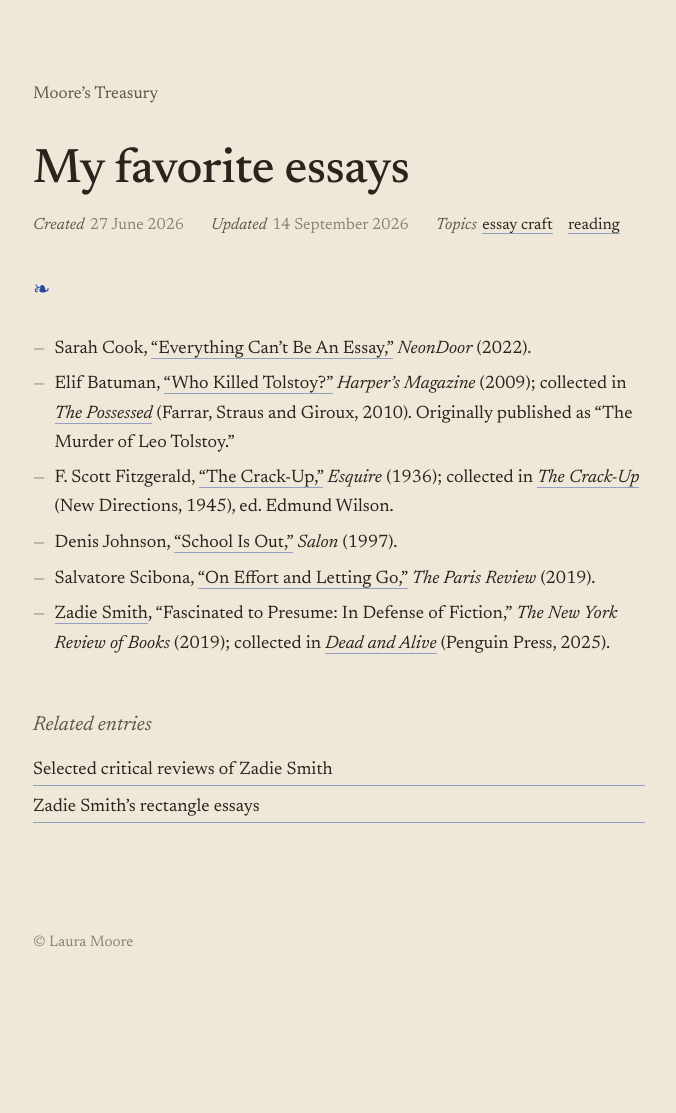
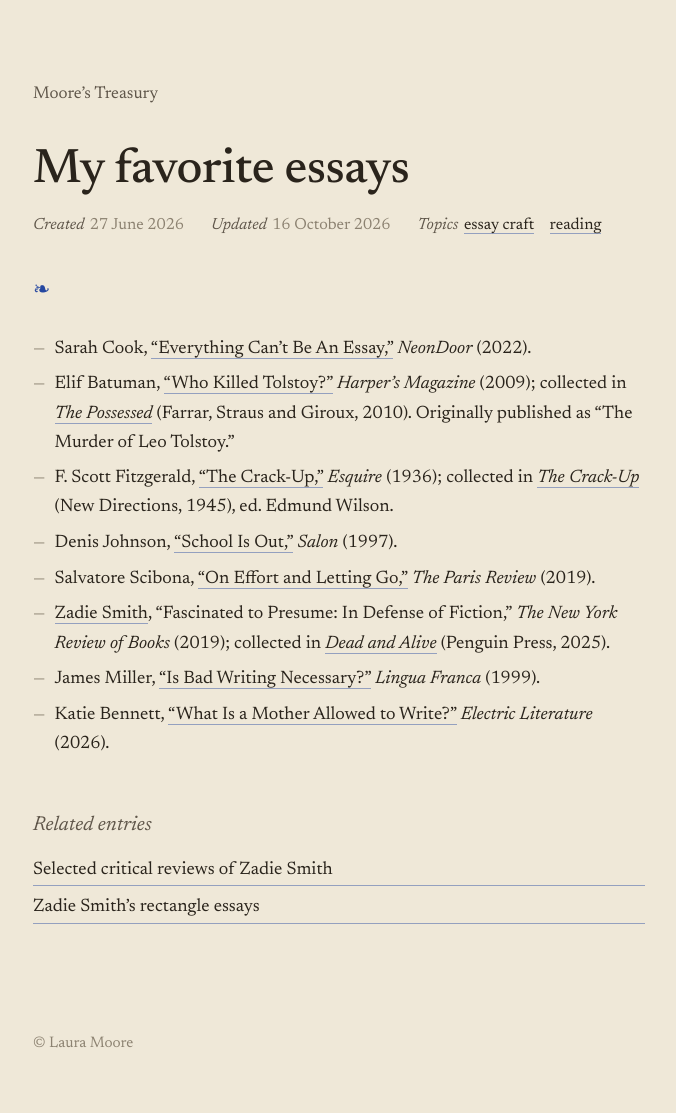
Before and after one commit to lauramoorewrites-del/treasury, a Jekyll site: the page built from _pages/my-favorite-essays.md, in a window 1280 px wide. Shown: the whole page, without its empty margins (301-977 px from the left). Built offline with Jekyll 4.4.1, drawn with Linux system fonts in a browser that asks for light colours; before the commit the page ends 1013 px from its top, so only the background shows below that.

Commit message:
Add two essays to My favorite essays
Miller, "Is Bad Writing Necessary?" (Lingua Franca, 1999) and
Bennett, "What Is a Mother Allowed to Write?" (Electric Lit, 2026).

Co-Authored-By: Claude Sonnet 4.6 <noreply@anthropic.com>

```diff
--- a/_pages/my-favorite-essays.md
+++ b/_pages/my-favorite-essays.md
@@ -3,7 +3,7 @@ layout: default
 id: 23
 title: "My favorite essays"
 created: "27 June 2026"
-updated: "14 September 2026"
+updated: "16 October 2026"
 topics: [essay craft, reading]
 related:
   - title: "Selected critical reviews of Zadie Smith"
@@ -18,3 +18,5 @@ related:
 - Denis Johnson, ["School Is Out,"](https://www.salon.com/1997/10/01/01school/) *Salon* (1997).
 - Salvatore Scibona, ["On Effort and Letting Go,"](https://www.theparisreview.org/blog/2019/06/06/on-effort-and-letting-go/) *The Paris Review* (2019).
 - [Zadie Smith](/treasury/topics/zadie-smith/), "Fascinated to Presume: In Defense of Fiction," *The New York Review of Books* (2019); collected in [*Dead and Alive*](https://bookshop.org/p/books/dead-and-alive-essays-zadie-smith/22461582?ean=9780593834688) (Penguin Press, 2025).
+- James Miller, ["Is Bad Writing Necessary?"](http://linguafranca.mirror.theinfo.org/9912/writing.html) *Lingua Franca* (1999).
+- Katie Bennett, ["What Is a Mother Allowed to Write?"](https://electricliterature.com/what-is-a-mother-allowed-to-write/) *Electric Literature* (2026).
```
